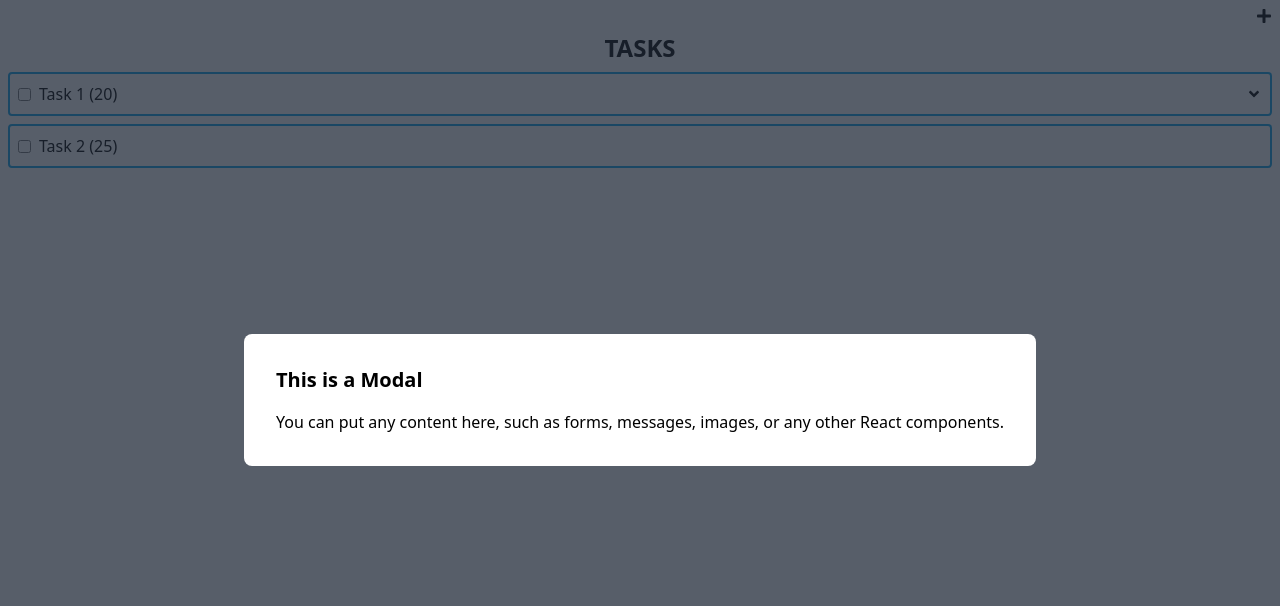
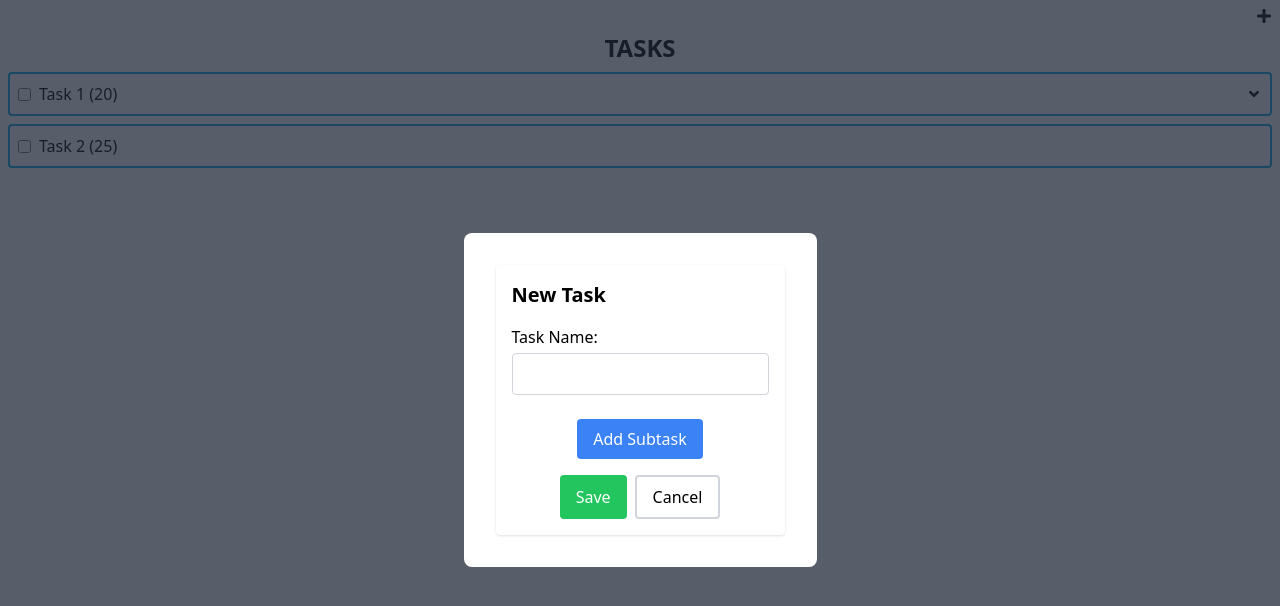
Before and after one commit to hnrkcode/habit-tracker, a React (Vite) app: page / in a window 1280 px wide. Both pictures are taken after a click on the icon 1264 px from the left and 16 px from the top of the page. Shown: the top 606 px of the page. Built offline with nearby package versions, Linux system fonts and the light colour scheme.

Commit message:
Make it possible to add new tasks

```diff
--- a/src/App.tsx
+++ b/src/App.tsx
@@ -2,6 +2,8 @@ import { useState } from "react";
 import Tasks from "./components/Tasks";
 import Navbar from "./components/Navbar";
 import Modal from "./components/Modal";
+import NewTaskForm from "./components/NewTaskForm";
+import { TaskType } from "./types/common";
 
 export default function App() {
   const [tasks, setTasks] = useState(initialTasks);
@@ -11,7 +13,12 @@ export default function App() {
     setShowModal(!showModal);
   }
 
-  function handleTaskCheckbox(id: number) {
+  function handleCreateTask(task: TaskType) {
+    setTasks((prevTasks) => [...prevTasks, task]);
+    setShowModal(!showModal);
+  }
+
+  function handleTaskCheckbox(id: string) {
     setTasks((prevTasks) =>
       prevTasks.map((task) => {
         if (task.id === id) {
@@ -32,7 +39,7 @@ export default function App() {
     );
   }
 
-  function handleSubTaskCheckbox(taskId: number, subtaskId: number) {
+  function handleSubTaskCheckbox(taskId: string, subtaskId: string) {
     setTasks((prevTasks) =>
       prevTasks.map((task) => {
         if (task.id === taskId) {
@@ -71,11 +78,10 @@ export default function App() {
         onSubtaskCheckbox={handleSubTaskCheckbox}
       />
       <Modal isOpen={showModal} onClose={handleModal}>
-        <h1 className="text-xl font-semibold mb-4">This is a Modal</h1>
-        <p>
-          You can put any content here, such as forms, messages, images, or any
-          other React components.
-        </p>
+        <NewTaskForm
+          onSave={handleCreateTask}
+          onCancel={() => setShowModal(!showModal)}
+        />
       </Modal>
     </>
   );
@@ -83,16 +89,28 @@ export default function App() {
 
 const initialTasks = [
   {
-    id: 0,
+    id: "74771701-e411-4ce2-ab9f-2de55bfcefbf",
     name: "Task 1",
     duration: 20,
     done: false,
     subtasks: [
-      { taskId: 0, subtaskId: 10, name: "Subtask 1", duration: 5, done: false },
-      { taskId: 0, subtaskId: 11, name: "Subtask 2", duration: 5, done: true },
       {
-        taskId: 0,
-        subtaskId: 12,
+        taskId: "74771701-e411-4ce2-ab9f-2de55bfcefbf",
+        subtaskId: "feb714e4-96b0-4874-97ca-a8ea429d9591",
+        name: "Subtask 1",
+        duration: 5,
+        done: false,
+      },
+      {
+        taskId: "74771701-e411-4ce2-ab9f-2de55bfcefbf",
+        subtaskId: "2655a21a-4146-42f5-815e-ad863686c88f",
+        name: "Subtask 2",
+        duration: 5,
+        done: true,
+      },
+      {
+        taskId: "74771701-e411-4ce2-ab9f-2de55bfcefbf",
+        subtaskId: "3d8e4f92-76a4-4b2b-847a-33431085e3bc",
         name: "Subtask 3",
         duration: 10,
         done: false,
@@ -100,7 +118,7 @@ const initialTasks = [
     ],
   },
   {
-    id: 1,
+    id: "33d7d82a-c260-4f90-ace9-f7785ad555a7",
     name: "Task 2",
     duration: 25,
     done: false,
--- /dev/null
+++ b/src/components/NewTaskForm.tsx
@@ -0,0 +1,121 @@
+import { useState, ChangeEvent } from "react";
+import { NewTaskFormProps, TaskType } from "../types/common";
+
+export default function NewTaskForm({ onSave, onCancel }: NewTaskFormProps) {
+  const [taskName, setTaskName] = useState<string>("");
+  const [subtaskNames, setSubtaskNames] = useState<string[]>([]);
+
+  function handleTaskNameChange(event: ChangeEvent<HTMLInputElement>) {
+    setTaskName(event.target.value);
+  }
+
+  function handleSubtaskNameChange(
+    index: number,
+    event: ChangeEvent<HTMLInputElement>
+  ) {
+    const updatedSubtaskNames = [...subtaskNames];
+    updatedSubtaskNames[index] = event.target.value;
+    setSubtaskNames(updatedSubtaskNames);
+  }
+
+  function handleAddSubtask() {
+    setSubtaskNames([...subtaskNames, ""]);
+  }
+
+  function handleRemoveSubtask(index: number) {
+    const updatedSubtaskNames = [...subtaskNames];
+    updatedSubtaskNames.splice(index, 1);
+    setSubtaskNames(updatedSubtaskNames);
+  }
+
+  function handleSave() {
+    let newTask: TaskType = {
+      id: `${crypto.randomUUID()}`,
+      name: taskName,
+      duration: 0,
+      done: false,
+    };
+
+    if (subtaskNames.length > 0) {
+      newTask = {
+        ...newTask,
+        subtasks: subtaskNames.map((subtaskName) => ({
+          taskId: newTask.id,
+          subtaskId: `${crypto.randomUUID()}`,
+          name: subtaskName,
+          duration: 0,
+          done: false,
+        })),
+      };
+    }
+
+    onSave(newTask);
+  }
+
+  return (
+    <div className="p-4 bg-white rounded shadow">
+      <h1 className="text-xl font-semibold mb-4">New Task</h1>
+      <div className="mb-4">
+        <label htmlFor="taskName" className="block font-medium mb-1">
+          Task Name:
+        </label>
+        <input
+          type="text"
+          id="taskName"
+          className="w-full border border-gray-300 rounded px-3 py-2"
+          value={taskName}
+          onChange={handleTaskNameChange}
+        />
+      </div>
+      {subtaskNames.length > 0 &&
+        subtaskNames.map((subtaskName, index) => (
+          <div key={index} className="mb-4">
+            <label
+              htmlFor={`subtaskName-${index}`}
+              className="block font-medium mb-1"
+            >
+              Subtask {index + 1}:
+            </label>
+            <div className="flex">
+              <input
+                type="text"
+                id={`subtaskName-${index}`}
+                className="w-full border border-gray-300 rounded px-3 py-2"
+                value={subtaskName}
+                onChange={(event) => handleSubtaskNameChange(index, event)}
+              />
+
+              <button
+                className="ml-2 px-4 py-2 bg-red-500 text-white rounded hover:bg-red-600"
+                onClick={() => handleRemoveSubtask(index)}
+              >
+                Delete
+              </button>
+            </div>
+          </div>
+        ))}
+      <div className="mb-4 flex justify-center">
+        <button
+          className="mt-2 px-4 py-2 bg-blue-500 text-white rounded hover:bg-blue-600"
+          onClick={handleAddSubtask}
+        >
+          Add Subtask
+        </button>
+      </div>
+      <div className="flex justify-center mt-4">
+        <button
+          className="px-4 py-2 bg-green-500 text-white rounded mr-2"
+          onClick={handleSave}
+        >
+          Save
+        </button>
+        <button
+          className="px-4 py-2 bg-white-500 text-black border-solid border-2 border-gray-300 rounded"
+          onClick={onCancel}
+        >
+          Cancel
+        </button>
+      </div>
+    </div>
+  );
+}
```
Also changed, not shown: src/types/common.ts (+24 -19 lines).
